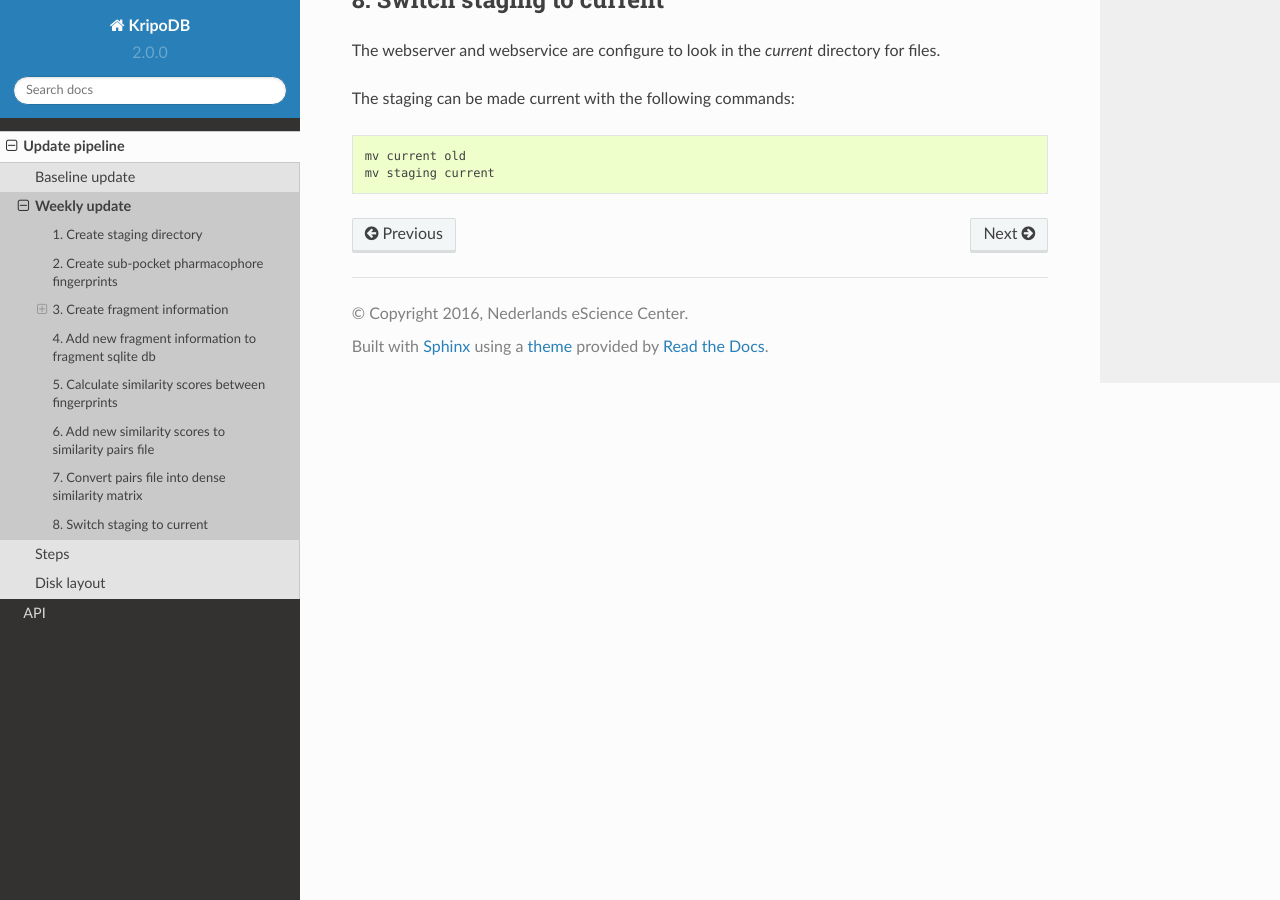
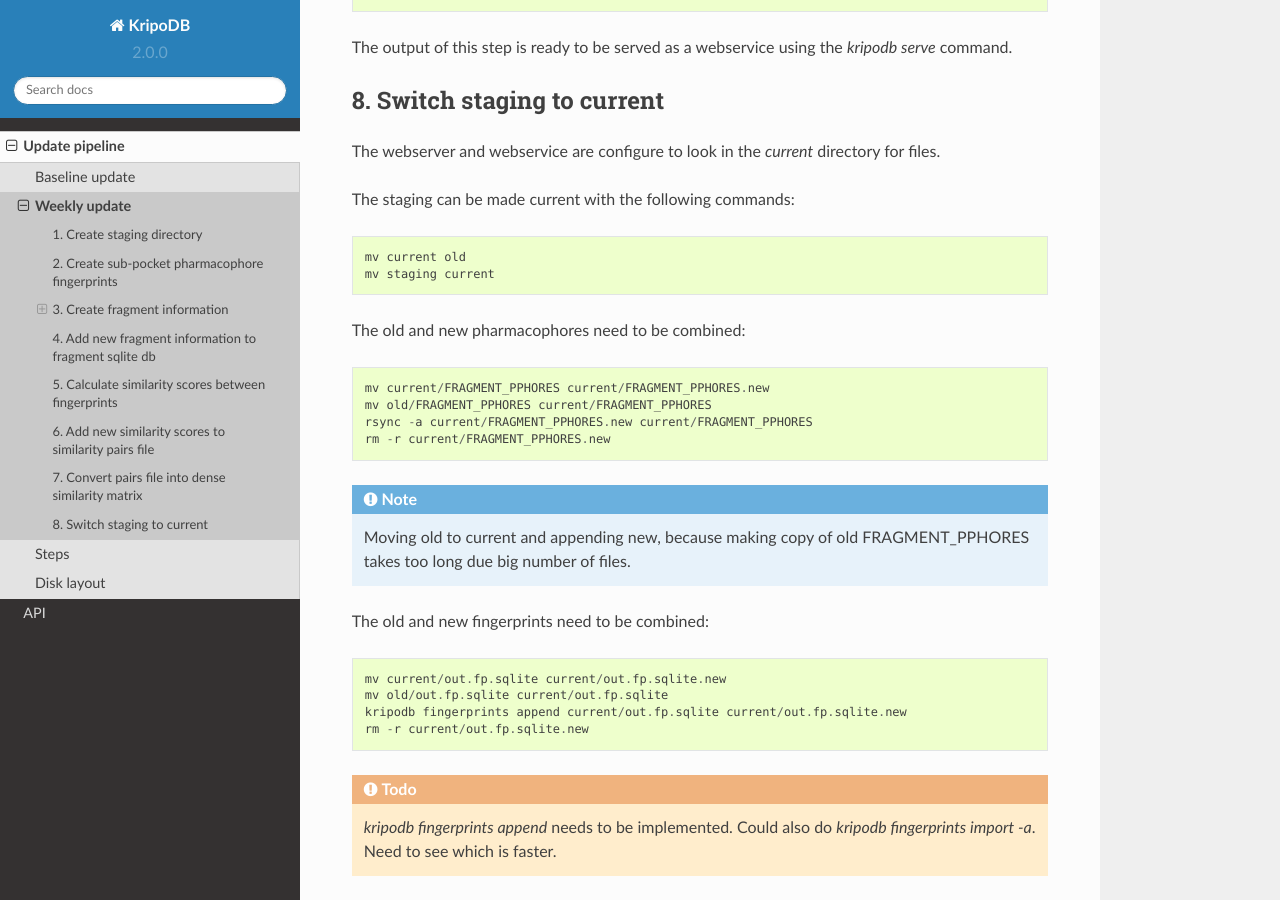
Before and after one commit to 3D-e-Chem/kripodb, a Sphinx documentation site: the page built from docs/weekly-update.rst, in a window 1280 px wide and 900 px high, scrolled down 2298 px. Built offline with Sphinx 7.4.7 and the Read the Docs theme 2.0.0, drawn with Linux system fonts in a browser that asks for light colours; some of the changed text lies outside the part shown.

Commit message:
* Describe data set files * Merge new and old when switching current online * Use sphinx todos

```diff
--- a/docs/baseline-update.rst
+++ b/docs/baseline-update.rst
@@ -74,7 +74,7 @@
 7. Convert pairs file into dense similarity matrix
 --------------------------------------------------
 
-.. note:: Converting the pairs file into a dense matrix goes quicker with more memory.
+.. tip:: Converting the pairs file into a dense matrix goes quicker with more memory.
 
 The following commands converts the pairs into a compressed dense matrix::
 
--- a/docs/conf.py
+++ b/docs/conf.py
@@ -36,6 +36,7 @@
     'sphinx.ext.mathjax',
     'sphinx.ext.viewcode',
     'sphinx.ext.napoleon',
+    'sphinx.ext.todo',
 ]
 
 # Add any paths that contain templates here, relative to this directory.
--- a/docs/weekly-update.rst
+++ b/docs/weekly-update.rst
@@ -19,6 +19,8 @@
 Use directory listing of new pdb files as input::
 
   ls $PDBS_ADDED_DIR | pdblist2fps_final_local.py
+
+.. note:: The process can run out of memory, so rerun can be required
 
 3. Create fragment information
 ------------------------------
@@ -53,7 +55,7 @@
 
 The similarities between the new and existing fingerprints and between new fingerprints themselves can be calculated with::
 
-    kripodb fingerprints import out.fp out.fp.db
+    kripodb fingerprints import out.fp out.fp.sqlite
     kripodb fingerprints similarities --fragmentsdbfn fragments.sqlite ../current/out.fp.sqlite out.fp.sqlite similarities.new_existing.h5
     kripodb fingerprints similarities --fragmentsdbfn fragments.sqlite out.fp.sqlite out.fp.sqlite similarities.new_new.h5
 
@@ -62,7 +64,7 @@
 
 The following command merges the current pairs file with the new pairs files::
 
-    kripodb similarities merge ../staging/similarities.h5 similarities.new_existing.h5 similarities.new_new.h5 similarities.h5
+    kripodb similarities merge ../current/similarities.h5 similarities.new_existing.h5 similarities.new_new.h5 similarities.h5
 
 7. Convert pairs file into dense similarity matrix
 --------------------------------------------------
@@ -86,3 +88,21 @@
 
     mv current old
     mv staging current
+
+The old and new pharmacophores need to be combined::
+
+    mv current/FRAGMENT_PPHORES current/FRAGMENT_PPHORES.new
+    mv old/FRAGMENT_PPHORES current/FRAGMENT_PPHORES
+    rsync -a current/FRAGMENT_PPHORES.new current/FRAGMENT_PPHORES
+    rm -r current/FRAGMENT_PPHORES.new
+
+.. note:: Moving old to current and appending new, because making copy of old FRAGMENT_PPHORES takes too long due big number of files.
+
+The old and new fingerprints need to be combined::
+
+    mv current/out.fp.sqlite current/out.fp.sqlite.new
+    mv old/out.fp.sqlite current/out.fp.sqlite
+    kripodb fingerprints append current/out.fp.sqlite current/out.fp.sqlite.new
+    rm -r current/out.fp.sqlite.new
+
+.. todo:: `kripodb fingerprints append` needs to be implemented. Could also do `kripodb fingerprints import -a`. Need to see which is faster.
```
Also changed, not shown: other parts of docs/baseline-update.rst (+2 -2 lines), docs/data-update.rst (+11 -3 lines).
